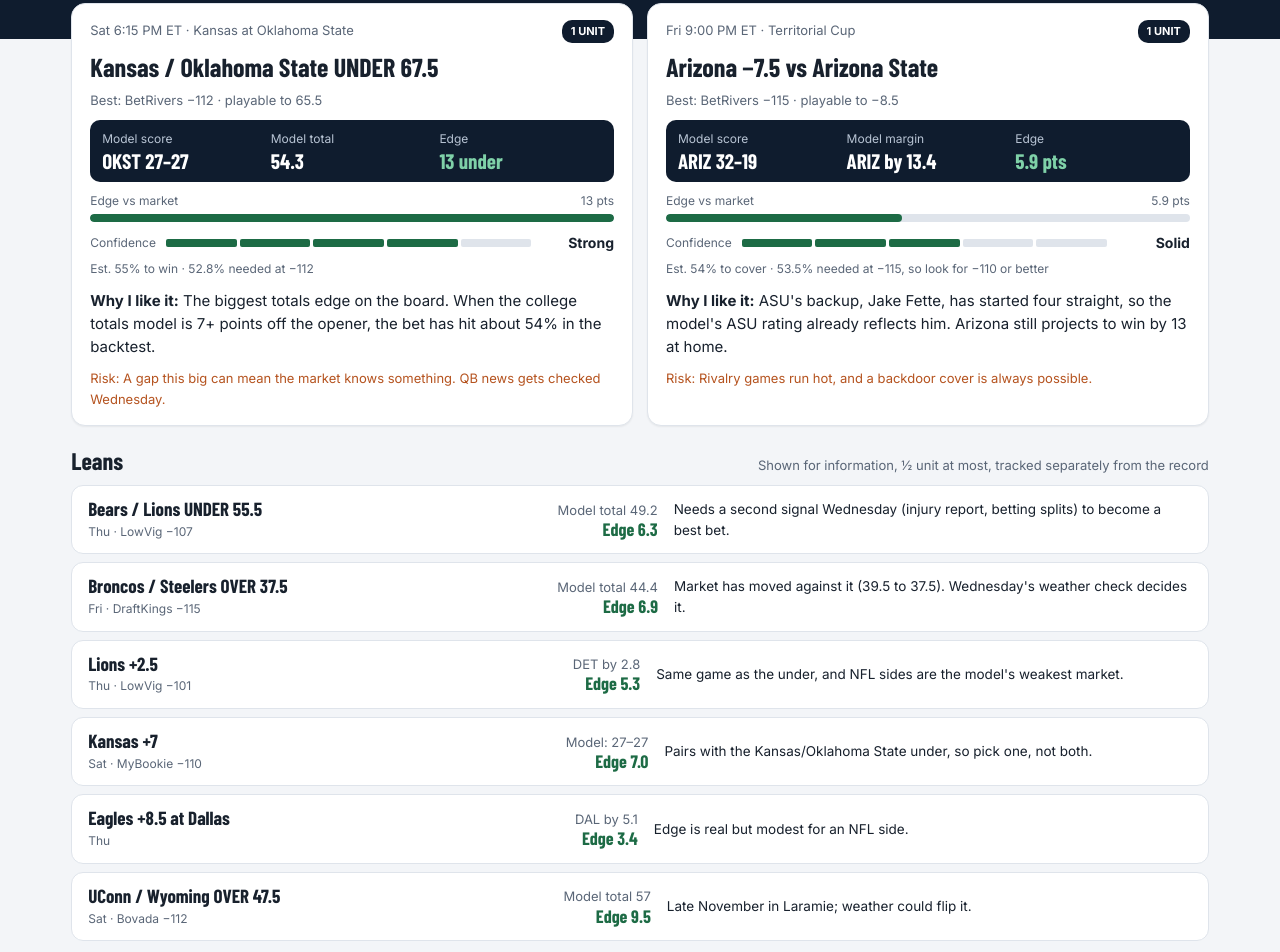
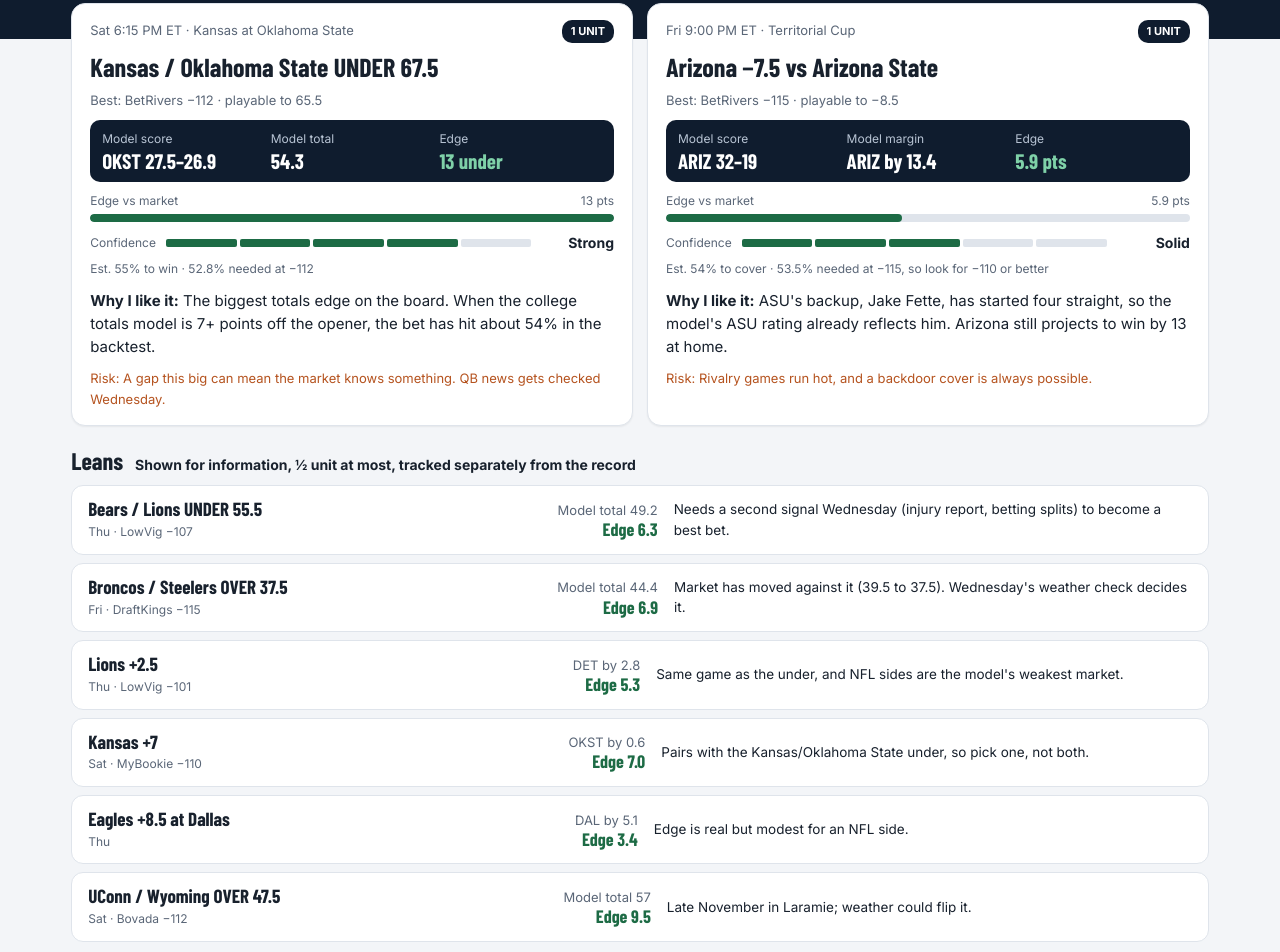
Before and after one commit to jackdlongmore/the-model, a plain HTML site: page index.html in a window 1280 px wide. Shown: the part 333-1285 px from the top of the page. Drawn offline with nearby package versions, Linux system fonts and the light colour scheme; a web font is replaced by a local one.

Commit message:
Leans note in bold next to the heading; no tied projected scores
Co-Authored-By: Claude Opus 5.5 <noreply@anthropic.com>
Claude-Session: https://claude.ai/code/session_01CDqRMupq968Zh5c8hJ3igs

```diff
--- a/index.html
+++ b/index.html
@@ -41,6 +41,8 @@ h1{font:800 clamp(38px,6vw,64px)/1.02 "Barlow Condensed",sans-serif;letter-spaci
 .board .grp:first-child h2{color:#fff}
 .board .grp:first-child span{color:#b8c4d4}
 .grp span{font-size:13px;color:var(--muted)}
+.grp.lg{justify-content:flex-start;align-items:baseline;gap:12px;flex-wrap:wrap}
+.grp.lg strong{font-size:14px;color:var(--ink)}
 .plays{display:grid;grid-template-columns:repeat(auto-fit,minmax(min(100%,340px),1fr));gap:14px}
 .play{background:var(--panel);border:1px solid var(--line);border-radius:14px;padding:16px 18px;display:flex;flex-direction:column;gap:10px;box-shadow:0 1px 2px rgb(0 0 0 / .06)}
 .top{display:flex;justify-content:space-between;gap:10px;font-size:13px;color:var(--muted)}
@@ -140,7 +142,7 @@ footer b{color:#fff}
 <main class="wrap">
   <div class="board" id="board"></div>
 
-  <div class="grp"><h2>Leans</h2><span>Shown for information, ½ unit at most, tracked separately from the record</span></div>
+  <div class="grp lg"><h2>Leans</h2><strong>Shown for information, ½ unit at most, tracked separately from the record</strong></div>
   <div class="leans" id="leans"></div>
   <div class="two">
     <div class="box av"><h3>Staying away</h3><ul id="avoid"></ul></div>
@@ -205,14 +207,14 @@ footer b{color:#fff}
 <script>
 {
 const plays=[
- {lg:"CFB",ko:"Sat 6:15 PM ET · Kansas at Oklahoma State",bet:"Kansas / Oklahoma State UNDER 67.5",u:1,best:"BetRivers −112 · playable to 65.5",a:["Model score","OKST 27–27"],b:["Model total","54.3"],e:["Edge","13 under",13],c:4,wp:"Est. 55% to win · 52.8% needed at −112",why:"The biggest totals edge on the board. When the college totals model is 7+ points off the opener, the bet has hit about 54% in the backtest.",risk:"A gap this big can mean the market knows something. QB news gets checked Wednesday."},
+ {lg:"CFB",ko:"Sat 6:15 PM ET · Kansas at Oklahoma State",bet:"Kansas / Oklahoma State UNDER 67.5",u:1,best:"BetRivers −112 · playable to 65.5",a:["Model score","OKST 27.5–26.9"],b:["Model total","54.3"],e:["Edge","13 under",13],c:4,wp:"Est. 55% to win · 52.8% needed at −112",why:"The biggest totals edge on the board. When the college totals model is 7+ points off the opener, the bet has hit about 54% in the backtest.",risk:"A gap this big can mean the market knows something. QB news gets checked Wednesday."},
  {lg:"CFB",ko:"Fri 9:00 PM ET · Territorial Cup",bet:"Arizona −7.5 vs Arizona State",u:1,best:"BetRivers −115 · playable to −8.5",a:["Model score","ARIZ 32–19"],b:["Model margin","ARIZ by 13.4"],e:["Edge","5.9 pts",5.9],c:3,wp:"Est. 54% to cover · 53.5% needed at −115, so look for −110 or better",why:"ASU's backup, Jake Fette, has started four straight, so the model's ASU rating already reflects him. Arizona still projects to win by 13 at home.",risk:"Rivalry games run hot, and a backdoor cover is always possible."}
 ];
 const leans=[
  ["Bears / Lions UNDER 55.5","Thu · LowVig −107","Model total 49.2","6.3","Needs a second signal Wednesday (injury report, betting splits) to become a best bet."],
  ["Broncos / Steelers OVER 37.5","Fri · DraftKings −115","Model total 44.4","6.9","Market has moved against it (39.5 to 37.5). Wednesday's weather check decides it."],
  ["Lions +2.5","Thu · LowVig −101","DET by 2.8","5.3","Same game as the under, and NFL sides are the model's weakest market."],
- ["Kansas +7","Sat · MyBookie −110","Model: 27–27","7.0","Pairs with the Kansas/Oklahoma State under, so pick one, not both."],
+ ["Kansas +7","Sat · MyBookie −110","OKST by 0.6","7.0","Pairs with the Kansas/Oklahoma State under, so pick one, not both."],
  ["Eagles +8.5 at Dallas","Thu","DAL by 5.1","3.4","Edge is real but modest for an NFL side."],
  ["UConn / Wyoming OVER 47.5","Sat · Bovada −112","Model total 57","9.5","Late November in Laramie; weather could flip it."]
 ];
```
